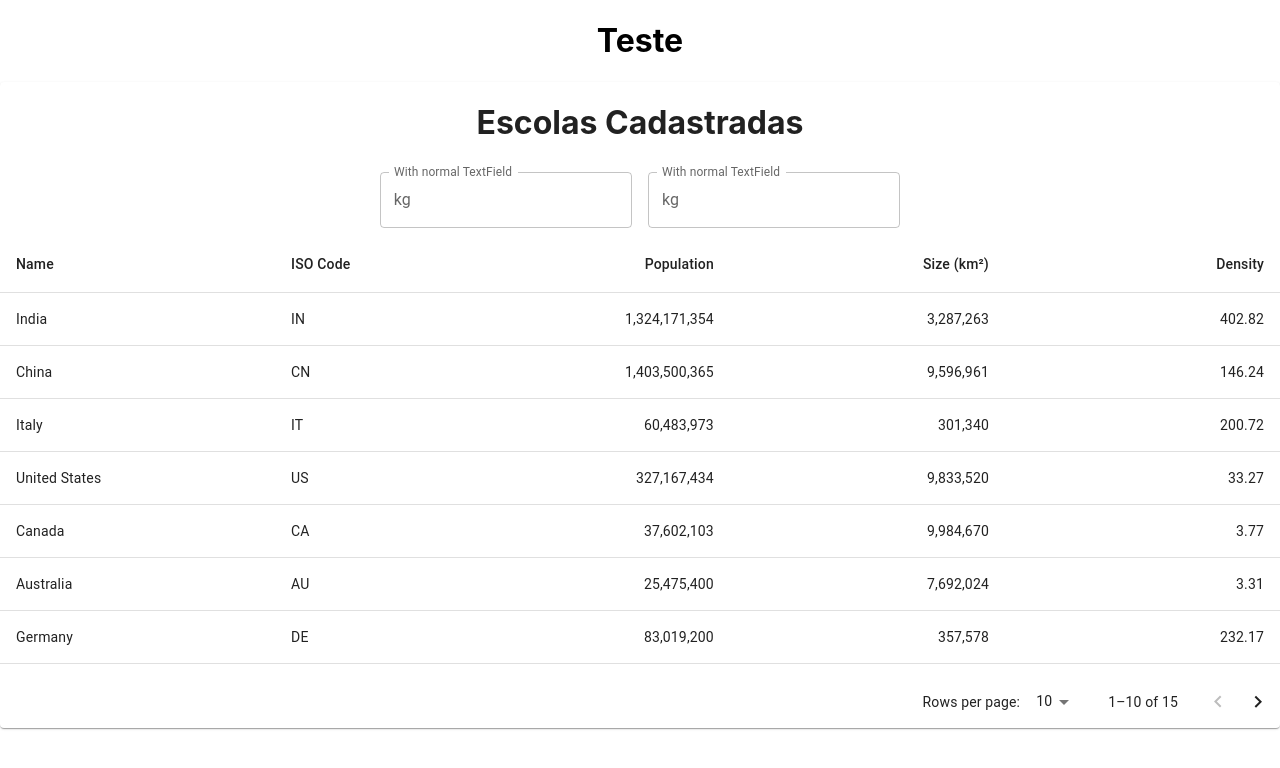
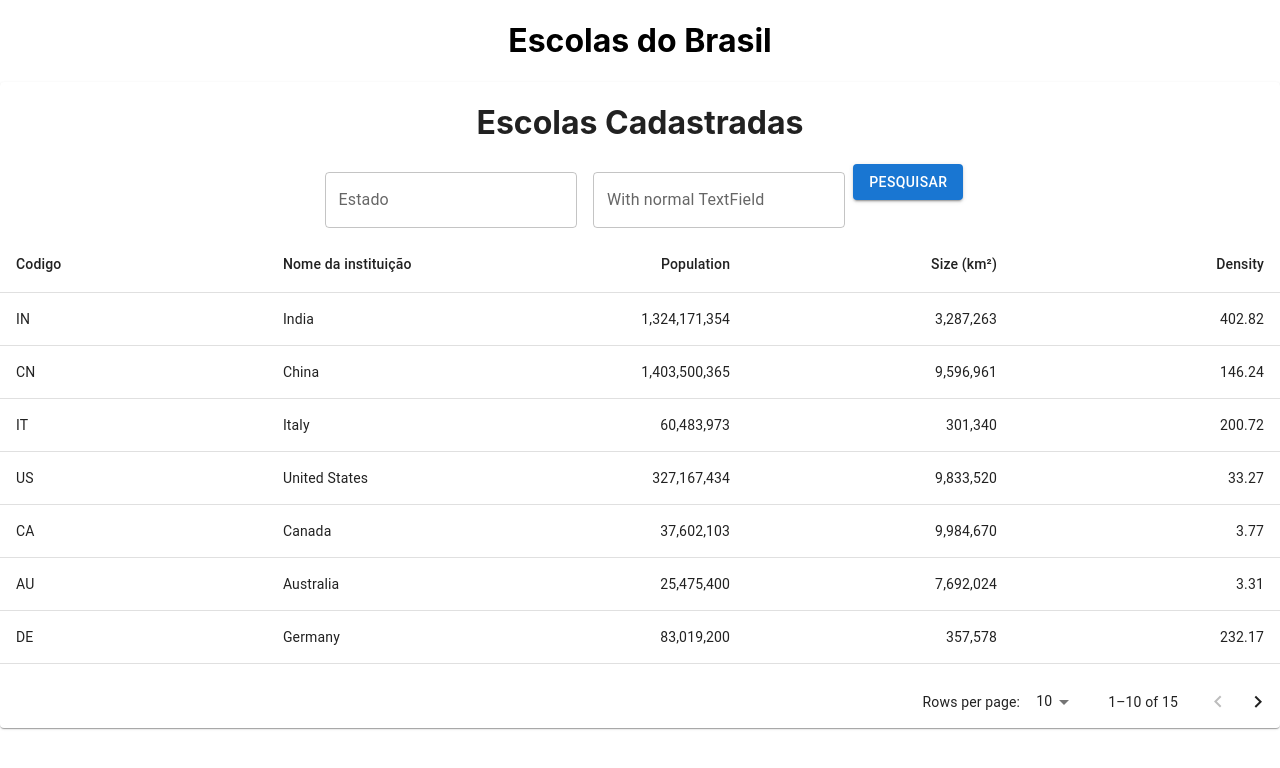
Before and after one commit to mateusfacundes/teste_front_end, a React (Create React App) app: page / in a window 1280 px wide. Shown: the top 768 px of the page. Built offline with nearby package versions, Linux system fonts and the light colour scheme.

Commit message:
chore: update folder structure; feet: local db

```diff
--- /dev/null
+++ b/data/db.json
@@ -0,0 +1,32 @@
+{
+    "uf": [
+        {"nome": "Acre", "sigla": "AC"},
+        {"nome": "Alagoas", "sigla": "AL"},
+        {"nome": "Amapá", "sigla": "AP"},
+        {"nome": "Amazonas", "sigla": "AM"},
+        {"nome": "Bahia", "sigla": "BA"},
+        {"nome": "Ceará", "sigla": "CE"},
+        {"nome": "Distrito Federal", "sigla": "DF"},
+        {"nome": "Espírito Santo", "sigla": "ES"},
+        {"nome": "Goiás", "sigla": "GO"},
+        {"nome": "Maranhão", "sigla": "MA"},
+        {"nome": "Mato Grosso", "sigla": "MT"},
+        {"nome": "Mato Grosso do Sul", "sigla": "MS"},
+        {"nome": "Minas Gerais", "sigla": "MG"},
+        {"nome": "Pará", "sigla": "PA"},
+        {"nome": "Paraíba", "sigla": "PB"},
+        {"nome": "Paraná", "sigla": "PR"},
+        {"nome": "Pernambuco", "sigla": "PE"},
+        {"nome": "Piauí", "sigla": "PI"},
+        {"nome": "Rio de Janeiro", "sigla": "RJ"},
+        {"nome": "Rio Grande do Norte", "sigla": "RN"},
+        {"nome": "Rio Grande do Sul", "sigla": "RS"},
+        {"nome": "Rondônia", "sigla": "RO"},
+        {"nome": "Roraima", "sigla": "RR"},
+        {"nome": "Santa Catarina", "sigla": "SC"},
+        {"nome": "São Paulo", "sigla": "SP"},
+        {"nome": "Sergipe", "sigla": "SE"},
+        {"nome": "Tocantins", "sigla": "TO"}
+
+    ]
+}
--- a/package.json
+++ b/package.json
@@ -10,6 +10,7 @@
     "@testing-library/jest-dom": "^5.16.5",
     "@testing-library/react": "^13.4.0",
     "@testing-library/user-event": "^13.5.0",
+    "json-server": "^0.17.1",
     "react": "^18.2.0",
     "react-dom": "^18.2.0",
     "react-scripts": "5.0.1",
@@ -19,7 +20,8 @@
     "start": "react-scripts start",
     "build": "react-scripts build",
     "test": "react-scripts test",
-    "eject": "react-scripts eject"
+    "eject": "react-scripts eject",
+    "server": "json-server --watch data/db.json --port 5000"
   },
   "eslintConfig": {
     "extends": [
--- a/src/App.js
+++ b/src/App.js
@@ -1,10 +1,10 @@
 import './App.css';
-import ShowSchouls from './components/ShowSchouls';
+import ShowSchouls from './pages/ShowSchouls';
 
 function App() {
   return (
     <div className="App">
-      <h1>Teste</h1>
+      <h1>Escolas do Brasil</h1>
       <ShowSchouls />
     </div>
   );
--- a/src/components/ShowSchouls.js
+++ b/src/pages/ShowSchouls.js
@@ -1,4 +1,5 @@
 import * as React from 'react';
+
 import Box from '@mui/material/Box';
 import Paper from '@mui/material/Paper';
 import Table from '@mui/material/Table';
@@ -9,11 +10,11 @@ import TableHead from '@mui/material/TableHead';
 import TablePagination from '@mui/material/TablePagination';
 import TableRow from '@mui/material/TableRow';
 import TextField from '@mui/material/TextField';
-import InputAdornment from '@mui/material/InputAdornment';
+import { Button } from '@mui/material';
 
 const columns = [
-  { id: 'name', label: 'Name', minWidth: 170 },
-  { id: 'code', label: 'ISO\u00a0Code', minWidth: 100 },
+  { id: 'code', label: 'Codigo', minWidth: 170 },
+  { id: 'name', label: 'Nome da instituição', minWidth: 100 },
   {
     id: 'population',
     label: 'Population',
@@ -39,7 +40,7 @@ const columns = [
 
 // chamada da api
 async function getSchouls(){
-
+  await fetch
 }
 
 function createData(name, code, population, size) {
@@ -79,25 +80,21 @@ export default function ShowSchouls() {
   };
 
   return (
-    <Box sx={{ display: 'flex', flexWrap: 'wrap' }}>
+    <Box sx={{wideth: 200, height: 200, display: 'flex', flexWrap: 'wrap' }}>
         <Paper sx={{ width: '100%', overflow: 'hidden' }}>
             <h1>Escolas Cadastradas</h1>
             <TextField
-                label="With normal TextField"
+                label="Estado"
                 id="outlined-start-adornment"
                 sx={{ m: 1, width: '25ch' }}
-                InputProps={{
-                    startAdornment: <InputAdornment position="start">kg</InputAdornment>,
-                }}
             />
             <TextField
                 label="With normal TextField"
                 id="outlined-start-adornment"
                 sx={{ m: 1, width: '25ch' }}
-                InputProps={{
-                    startAdornment: <InputAdornment position="start">kg</InputAdornment>,
-                }}
             />
+            <Button variant="contained">Pesquisar</Button>
+
         <TableContainer sx={{ maxHeight: 440 }}>
             <Table stickyHeader aria-label="sticky table">
             <TableHead>
```
Also changed, not shown: src/pages/AboutMe.js (added), src/pages/Login.js (added), src/pages/RegisterSchoul.js (added), 1 other file (tests, documents, lock files or other folders).
